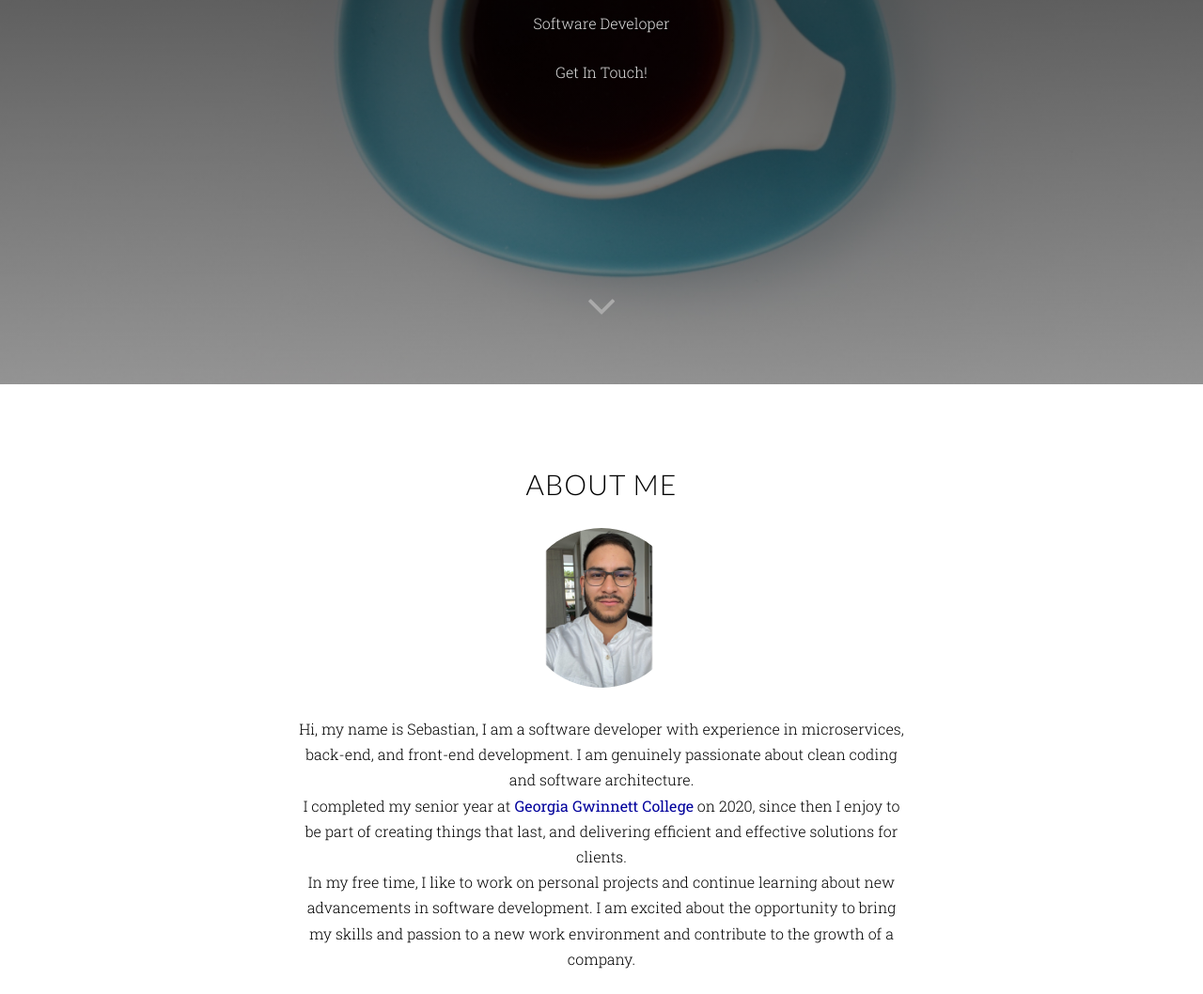
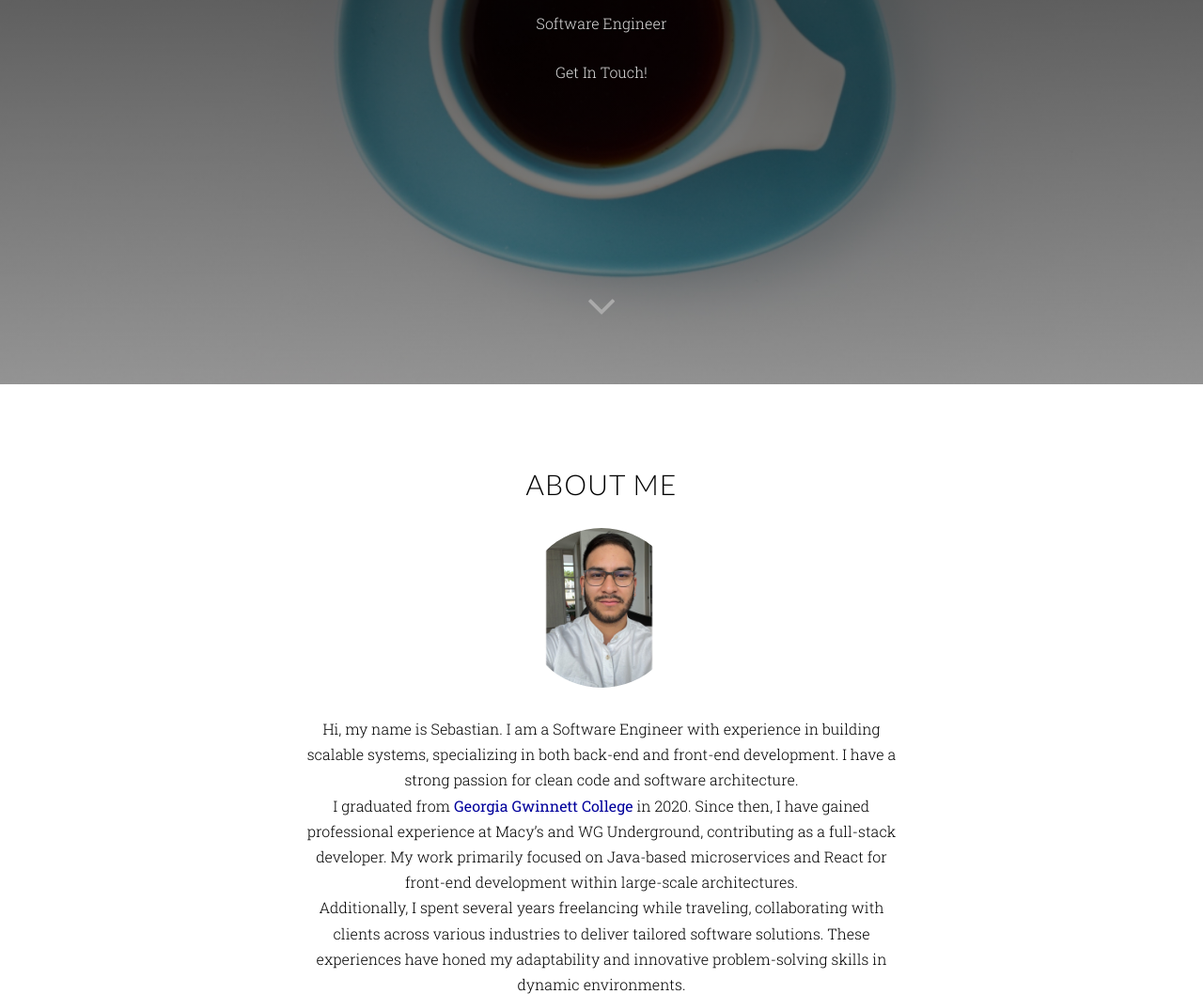
Before and after one commit to sebastianp95/sebastianp95.github.io, a plain HTML site: page index.html in a window 1280 px wide. Shown: the part 341-1399 px from the top of the page at 94% size. Drawn offline with nearby package versions, Linux system fonts and the light colour scheme.

Commit message:
new resume

```diff
--- a/index.html
+++ b/index.html
@@ -55,7 +55,7 @@
                 <div class="intro-content">
                     <h1 class="animated fadeInDown delay-05s">Sebastian Perez</strong>
                     </h1>
-                    <p class="subtitle animated fadeInUp delay-05s">Software Developer</p>
+                    <p class="subtitle animated fadeInUp delay-05s">Software Engineer</p>
                     <p class="subtitle animated fadeInUp delay-05s">
                         <a id="email-link" href="mailto:sebastian_perez95@hotmail.com" target="_blank">Get In Touch!</a>
                         <!-- <a class="animated fadeInDown delay-05s" href="mailto:sebastian_perez95@hotmail.com" target="_blank">Get In Touch!</a> -->
@@ -74,20 +74,13 @@
                             <h2>About Me</h2>
                             <img src="img/me.jpg" id="prof-pic" />
                             <p>
-                                Hi, my name is Sebastian, I am a software developer with experience in microservices,
-                                back-end, and front-end development.
-                                I am genuinely passionate about clean coding and software architecture.
+                                Hi, my name is Sebastian. I am a Software Engineer with experience in building scalable systems, specializing in both back-end and front-end development. I have a strong passion for clean code and software architecture.
                                 <br />
-                                I completed my senior year at <a href="http://www.ggc.edu/" target="_blank">Georgia
-                                    Gwinnett College</a> on 2020,
-                                since then I enjoy to be part of creating things that last, and delivering efficient
-                                and effective solutions for clients.
+                                I graduated from <a href="http://www.ggc.edu/" target="_blank">Georgia Gwinnett College</a> in 2020. Since then, I have gained professional experience at Macy’s and WG Underground, contributing as a full-stack developer. My work primarily focused on Java-based microservices and React for front-end development within large-scale architectures.
                                 <br />
-                                In my free time, I like to work on personal projects and continue learning about new
-                                advancements in software development.
-                                I am excited about the opportunity to bring my skills and passion to a new work
-                                environment and contribute to the growth of a company.
+                                Additionally, I spent several years freelancing while traveling, collaborating with clients across various industries to deliver tailored software solutions. These experiences have honed my adaptability and innovative problem-solving skills in dynamic environments.
                             </p>
+
                         </div>
                     </div>
                     <div>
```
Also changed, not shown: 1 other file.
